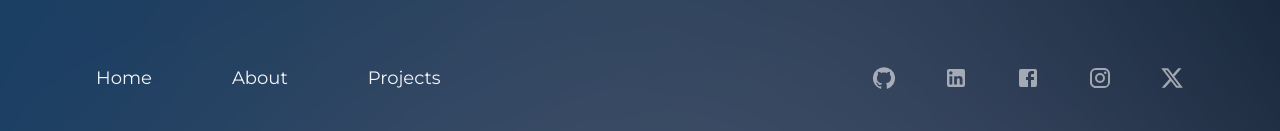
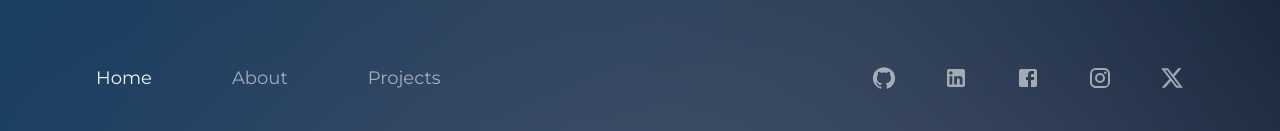
Before and after one commit to nifnip22/nifnip22-Next.js-Portfolio-Website, a Next.js app: page / in a window 1280 px wide. Shown: the top 131 px of the page. Built offline with nearby package versions, Linux system fonts and the light colour scheme.

Commit message:
Navbar Links is Active Function

```diff
--- a/src/components/Fragments/Navbar.tsx
+++ b/src/components/Fragments/Navbar.tsx
@@ -1,23 +1,29 @@
+'use client';
+
 import GitHubIcon from '@mui/icons-material/GitHub';
 import LinkedInIcon from '@mui/icons-material/LinkedIn';
 import FacebookIcon from '@mui/icons-material/Facebook';
 import XIcon from '@mui/icons-material/X';
 import InstagramIcon from '@mui/icons-material/Instagram';
 import Link from 'next/link';
+import { usePathname } from 'next/navigation';
 
 export default function Navbar() {
+
+	const pathname = usePathname();
+
 	return (
 		<>
 			{/* Navbar */}
 			<div className='flex justify-between items-center'>
 				<div className='flex items-center gap-x-20 text-lg text-gray-100'>
-					<Link href={'/'}>
+					<Link href={'/'} className={`link ${pathname === '/' ? 'opacity-100' : 'opacity-60'}`}>
 						<h3>Home</h3>
 					</Link>
-					<Link href={'/about'}>
+					<Link href={'/about'} className={`link ${pathname === '/about' ? 'opacity-100' : 'opacity-60'}`}>
 						<h3>About</h3>
 					</Link>
-					<Link href={'/projects'}>
+					<Link href={'/projects'} className={`link ${pathname === '/projects' ? 'opacity-100' : 'opacity-60'}`}>
 						<h3>Projects</h3>
 					</Link>
 				</div>
```
